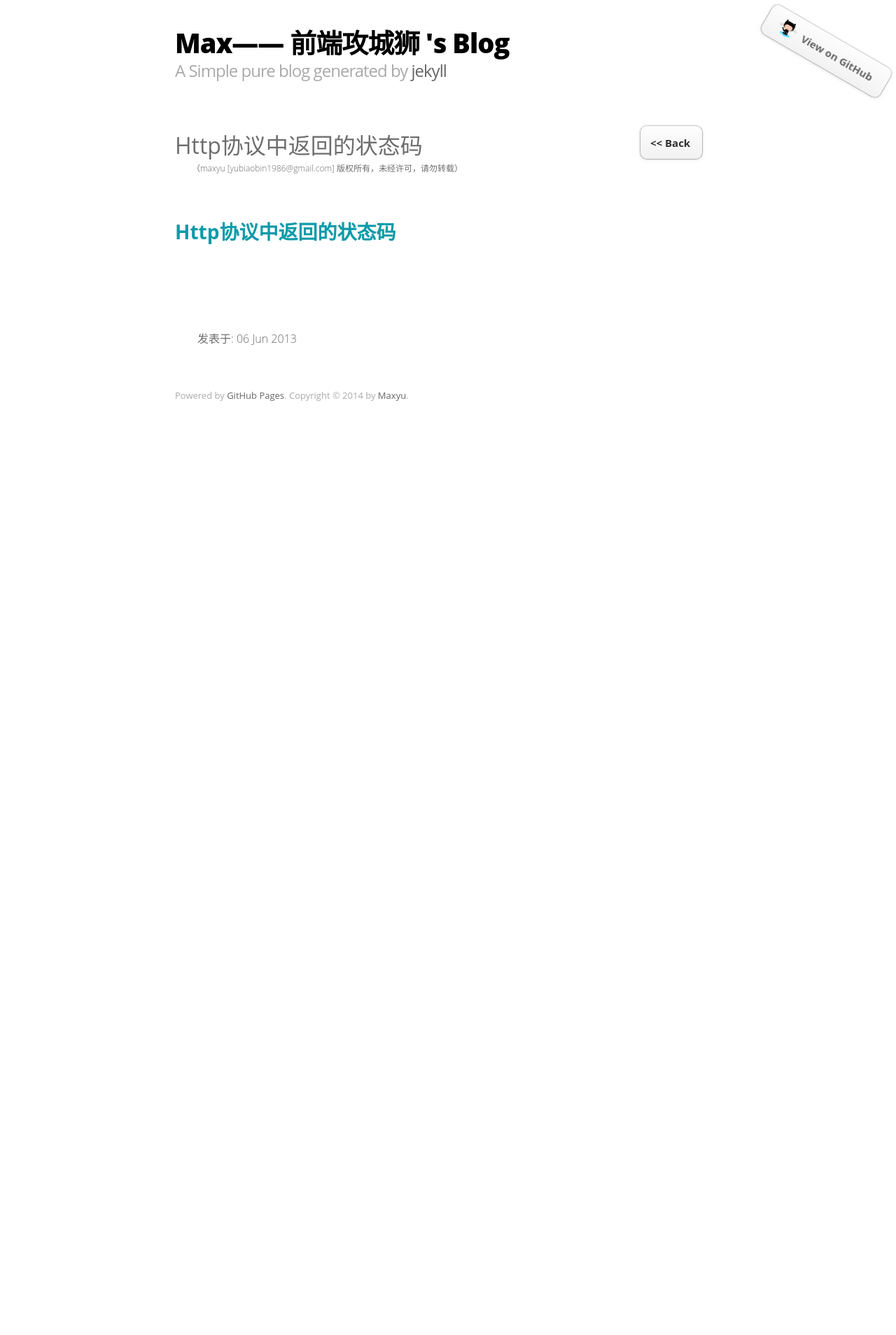
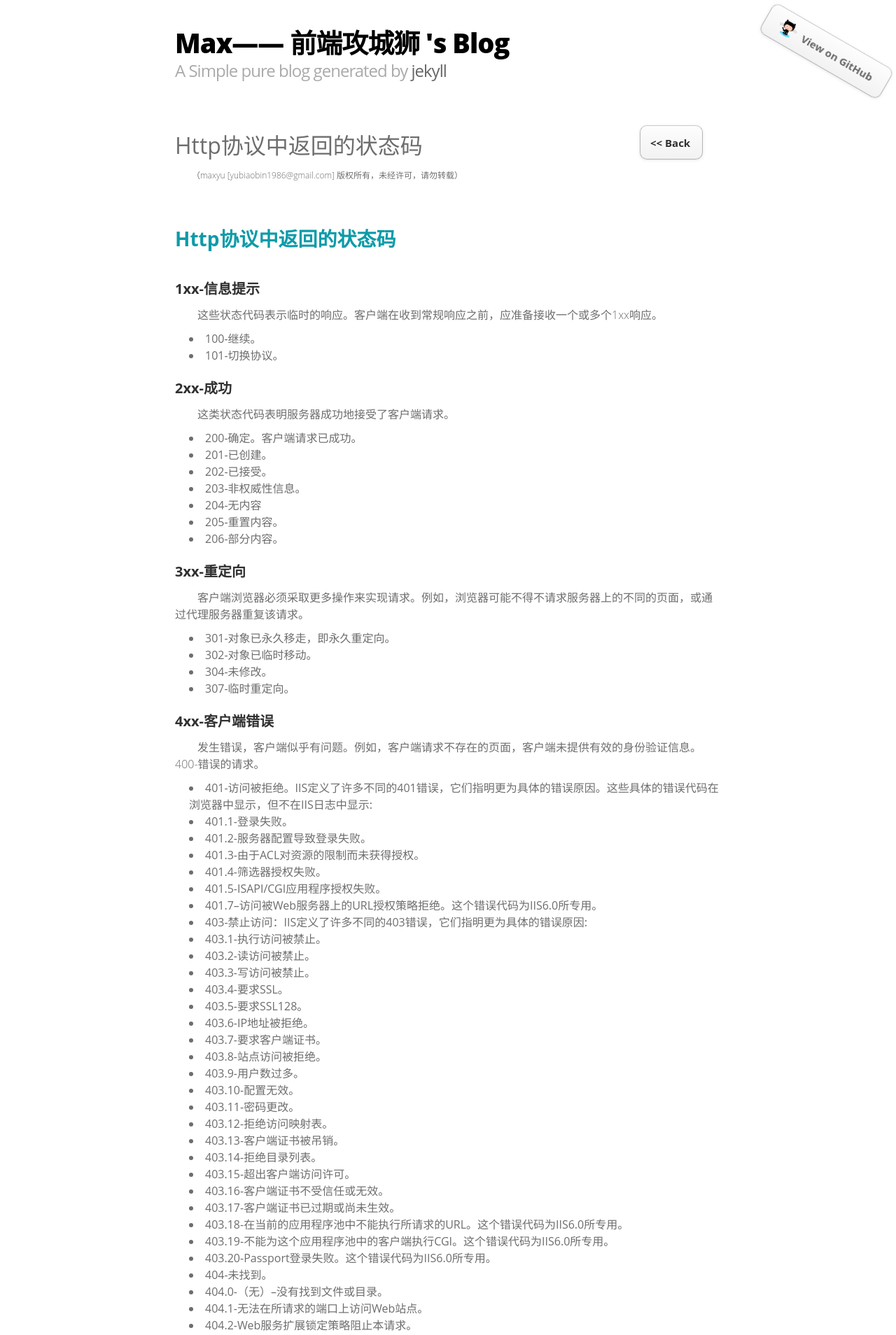
Before and after one commit to yubiaobin/yubiaobin.github.io, a Jekyll site: the page built from _posts/2013-06-06-http-state-value.html, in a window 1280 px wide. Shown: the top 1908 px of the page at 70% size. Built offline with Jekyll 4.4.1, drawn with Linux system fonts in a browser that asks for light colours; comment, search, counter and statistics services are not loaded; before the commit the page ends 900 px from its top, so only the background shows below that; some of the changed text lies outside the part shown.

Commit message:
update http state value blog

```diff
--- a/_posts/2013-06-06-http-state-value.html
+++ b/_posts/2013-06-06-http-state-value.html
@@ -7,3 +7,125 @@ title : Http协议中返回的状态码
 
 
 <h3>Http协议中返回的状态码</h3>
+
+
+
+
+<h4>1xx-信息提示</h4>
+<p>这些状态代码表示临时的响应。客户端在收到常规响应之前，应准备接收一个或多个1xx响应。</p>
+<p>
+	<ul>
+		<li>100-继续。</li>
+		<li>101-切换协议。</li>
+	</ul>
+</p>
+
+
+
+
+<h4>2xx-成功</h4>
+<p>这类状态代码表明服务器成功地接受了客户端请求。</p>
+<p>
+	<ul>
+		<li>200-确定。客户端请求已成功。</li>
+		<li>201-已创建。</li>
+		<li>202-已接受。</li>
+		<li>203-非权威性信息。</li>
+		<li>204-无内容</li>
+		<li>205-重置内容。</li>
+		<li>206-部分内容。</li>
+	</ul>
+</p>
+
+
+
+
+
+
+<h4>3xx-重定向</h4>
+<p>客户端浏览器必须采取更多操作来实现请求。例如，浏览器可能不得不请求服务器上的不同的页面，或通过代理服务器重复该请求。</p>
+<p>
+	<ul>
+		<li>301-对象已永久移走，即永久重定向。</li>
+		<li>302-对象已临时移动。</li>
+		<li>304-未修改。</li>
+		<li>307-临时重定向。</li>
+	</ul>
+</p>
+
+
+
+
+<h4>4xx-客户端错误</h4>
+<p>发生错误，客户端似乎有问题。例如，客户端请求不存在的页面，客户端未提供有效的身份验证信息。400-错误的请求。</p>
+<p>
+	<ul>
+		<li>401-访问被拒绝。IIS定义了许多不同的401错误，它们指明更为具体的错误原因。这些具体的错误代码在浏览器中显示，但不在IIS日志中显示:</li>
+		<li>401.1-登录失败。</li>
+		<li>401.2-服务器配置导致登录失败。</li>
+		<li>401.3-由于ACL对资源的限制而未获得授权。</li>
+		<li>401.4-筛选器授权失败。</li>
+		<li>401.5-ISAPI/CGI应用程序授权失败。</li>
+		<li>401.7–访问被Web服务器上的URL授权策略拒绝。这个错误代码为IIS6.0所专用。</li>
+		<li>403-禁止访问：IIS定义了许多不同的403错误，它们指明更为具体的错误原因:</li>
+		<li>403.1-执行访问被禁止。</li>
+		<li>403.2-读访问被禁止。</li>
+		<li>403.3-写访问被禁止。</li>
+		<li>403.4-要求SSL。</li>
+		<li>403.5-要求SSL128。</li>
+		<li>403.6-IP地址被拒绝。</li>
+		<li>403.7-要求客户端证书。</li>
+		<li>403.8-站点访问被拒绝。</li>
+		<li>403.9-用户数过多。</li>
+		<li>403.10-配置无效。</li>
+		<li>403.11-密码更改。</li>
+		<li>403.12-拒绝访问映射表。</li>
+		<li>403.13-客户端证书被吊销。</li>
+		<li>403.14-拒绝目录列表。</li>
+		<li>403.15-超出客户端访问许可。</li>
+		<li>403.16-客户端证书不受信任或无效。</li>
+		<li>403.17-客户端证书已过期或尚未生效。</li>
+		<li>403.18-在当前的应用程序池中不能执行所请求的URL。这个错误代码为IIS6.0所专用。</li>
+		<li>403.19-不能为这个应用程序池中的客户端执行CGI。这个错误代码为IIS6.0所专用。</li>
+		<li>403.20-Passport登录失败。这个错误代码为IIS6.0所专用。</li>
+		<li>404-未找到。</li>
+		<li>404.0-（无）–没有找到文件或目录。</li>
+		<li>404.1-无法在所请求的端口上访问Web站点。</li>
+		<li>404.2-Web服务扩展锁定策略阻止本请求。</li>
+		<li>404.3-MIME映射策略阻止本请求。</li>
+		<li>405-用来访问本页面的HTTP谓词不被允许（方法不被允许）。</li>
+		<li>406-客户端浏览器不接受所请求页面的MIME类型。</li>
+		<li>407-要求进行代理身份验证。</li>
+		<li>412-前提条件失败。</li>
+		<li>413–请求实体太大。</li>
+		<li>414-请求URI太长。</li>
+		<li>415–不支持的媒体类型。</li>
+		<li>416–所请求的范围无法满足。</li>
+		<li>417–执行失败。</li>
+		<li>423–锁定的错误。</li>
+	</ul>
+</p>
+
+
+
+
+<h4>5xx-服务器错误</h4>
+<p>服务器由于遇到错误而不能完成该请求。</p>
+<p>
+	<ul>
+		<li>500-内部服务器错误。</li>
+		<li>500.12-应用程序正忙于在Web服务器上重新启动。</li>
+		<li>500.13-Web服务器太忙。</li>
+		<li>500.15-不允许直接请求Global.asa。</li>
+		<li>500.16–UNC授权凭据不正确。这个错误代码为IIS6.0所专用。</li>
+		<li>500.18–URL授权存储不能打开。这个错误代码为IIS6.0所专用。</li>
+		<li>500.100-内部ASP错误。</li>
+		<li>501-页眉值指定了未实现的配置。</li>
+		<li>502-Web服务器用作网关或代理服务器时收到了无效响应。</li>
+		<li>502.1-CGI应用程序超时。</li>
+		<li>502.2-CGI应用程序出错。application error。</li>
+		<li>503-服务不可用。这个错误代码为IIS6.0所专用。</li>
+		<li>504-网关超时。</li>
+		<li>505-HTTP版本不受支持。</li>
+	</ul>
+</p>
--- a/css/layout.css
+++ b/css/layout.css
@@ -300,7 +300,8 @@ h6 {
 
 p {
   font-weight: 300;
-  margin-bottom: 20px;
+  /*margin-bottom: 20px;*/
+  margin:10px 0;
 }
 
 a {
```
